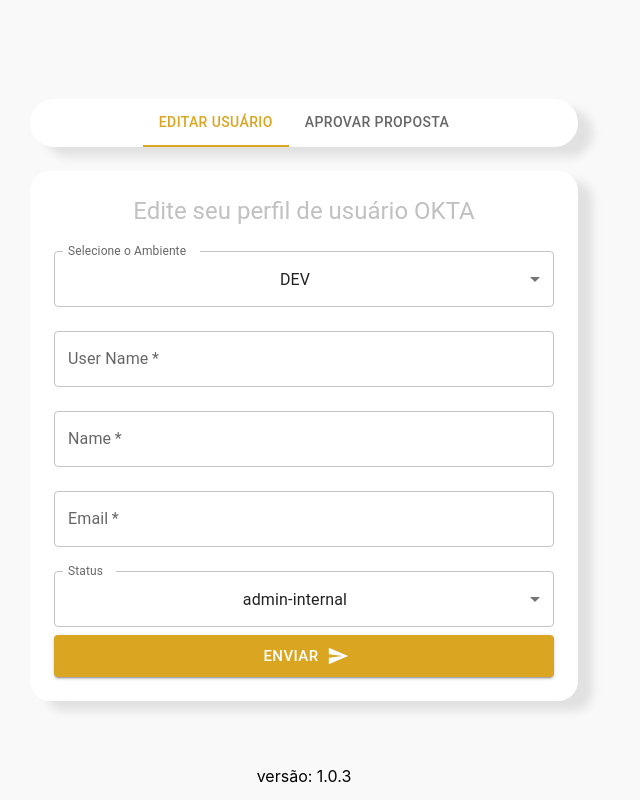
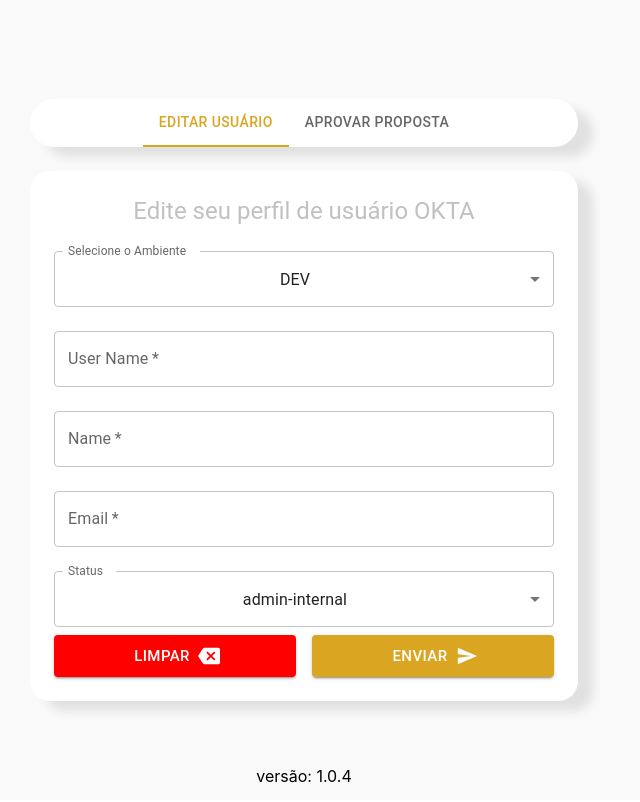
Before and after one commit to EuclidesXcode/development-chd-actions, a React (Create React App) app: page / in a window 1280 px wide. Shown: the whole page, without its empty margins (336-976 px from the left). Built offline with nearby package versions, Linux system fonts and the light colour scheme.

Commit message:
clear button

```diff
--- a/src/App.js
+++ b/src/App.js
@@ -8,7 +8,7 @@ function App() {
         <FormComponent />
       </header>
       <div style={{marginTop: -50}}>
-        <p>versão: 1.0.3</p>
+        <p>versão: 1.0.4</p>
       </div>
     </div>
   );
--- a/src/components/home.js
+++ b/src/components/home.js
@@ -2,6 +2,7 @@ import React, { useState } from 'react';
 import { Box, Tabs, Tab, Typography, FormControl, InputLabel, Select, MenuItem, TextField, Button, Modal, Stack, Icon } from '@mui/material';
 import axios from 'axios';
 import SendIcon from '@mui/icons-material/Send';
+import BackspaceIcon from '@mui/icons-material/Backspace';
 
 function Home() {
   const [tabIndex, setTabIndex] = useState(0);
@@ -52,6 +53,21 @@ function Home() {
       setOpen(true);
     }
   };
+
+  const handleClearProfilePayload = () => {
+    setUserName("");
+    setName("");
+    setEmail("");
+    setProfile("admin-internal");
+    setEnv("https://1uc3pve92e.execute-api.us-east-2.amazonaws.com/dev/public/users/v1/userTypes/GMF/sailpoint/users/");
+  }
+
+  const handleClearProposalPayload = () => {
+    setProposalStatus("");
+    setProposal("");
+    setStatus("");
+    setProposalEnv("dev");
+  }
 
   const handleSubmitProposal = async (event) => {
     event.preventDefault();
@@ -155,10 +171,14 @@ function Home() {
               <MenuItem value="service-desk">service-desk</MenuItem>
             </Select>
           </FormControl>
-
-          <Button type="submit" variant="contained" size='large' color="primary" endIcon={<SendIcon />} fullWidth sx={{color: '#fff'}}>
+            <Box sx={{ display: 'flex', justifyContent: 'space-between', flexDirection: 'row', gap: 2 }}>
+              <Button onClick={() => handleClearProfilePayload()} variant="contained" size='large' color="danger" endIcon={<BackspaceIcon />} fullWidth sx={{ color: '#fff' }}>
+                Limpar
+              </Button>
+              <Button type="submit" variant="contained" size='large' color="primary" endIcon={<SendIcon />} fullWidth sx={{ color: '#fff' }}>
                 Enviar
               </Button>
+            </Box>
 
             <Modal open={open} onClose={handleModalClose}>
               <Box
@@ -178,7 +198,7 @@ function Home() {
                   {message}
                 </Typography>
                 <Stack direction="row" spacing={2} justifyContent="center">
-                <Button variant="contained" onClick={handleModalClose} sx={{color: '#fff'}}>
+                  <Button variant="contained" onClick={handleModalClose} sx={{ color: '#fff' }}>
                     Ok
                   </Button>
                 </Stack>
@@ -241,9 +261,14 @@ function Home() {
                 </Select>
               </FormControl>
 
-          <Button type="submit" variant="contained" color="primary" fullWidth endIcon={<SendIcon />} size='large' sx={{color: '#fff'}}>
+              <Box sx={{ display: 'flex', justifyContent: 'space-between', flexDirection: 'row', gap: 2 }}>
+              <Button onClick={() => handleClearProposalPayload()} variant="contained" size='large' color="danger" endIcon={<BackspaceIcon />} fullWidth sx={{ color: '#fff' }}>
+                Limpar
+              </Button>
+              <Button type="submit" variant="contained" color="primary" fullWidth endIcon={<SendIcon />} size='large' sx={{ color: '#fff' }}>
                 Enviar
               </Button>
+              </Box>
 
               <Modal open={open} onClose={handleModalClose}>
                 <Box
@@ -263,7 +288,7 @@ function Home() {
                     {message}
                   </Typography>
                   <Stack direction="row" spacing={2} justifyContent="center">
-                <Button variant="contained" onClick={handleModalClose} sx={{color: '#fff'}}>
+                    <Button variant="contained" onClick={handleModalClose} sx={{ color: '#fff' }}>
                       Ok
                     </Button>
                   </Stack>
--- a/src/theme.js
+++ b/src/theme.js
@@ -8,6 +8,9 @@ const theme = createTheme({
     secondary: {
       main: '#daa520', // Cor secundária
     },
+    danger: {
+      main: '#f00', // Cor de erro
+    },
   },
 });
 
```
Lines whose indentation alone changed are shown as unchanged.
